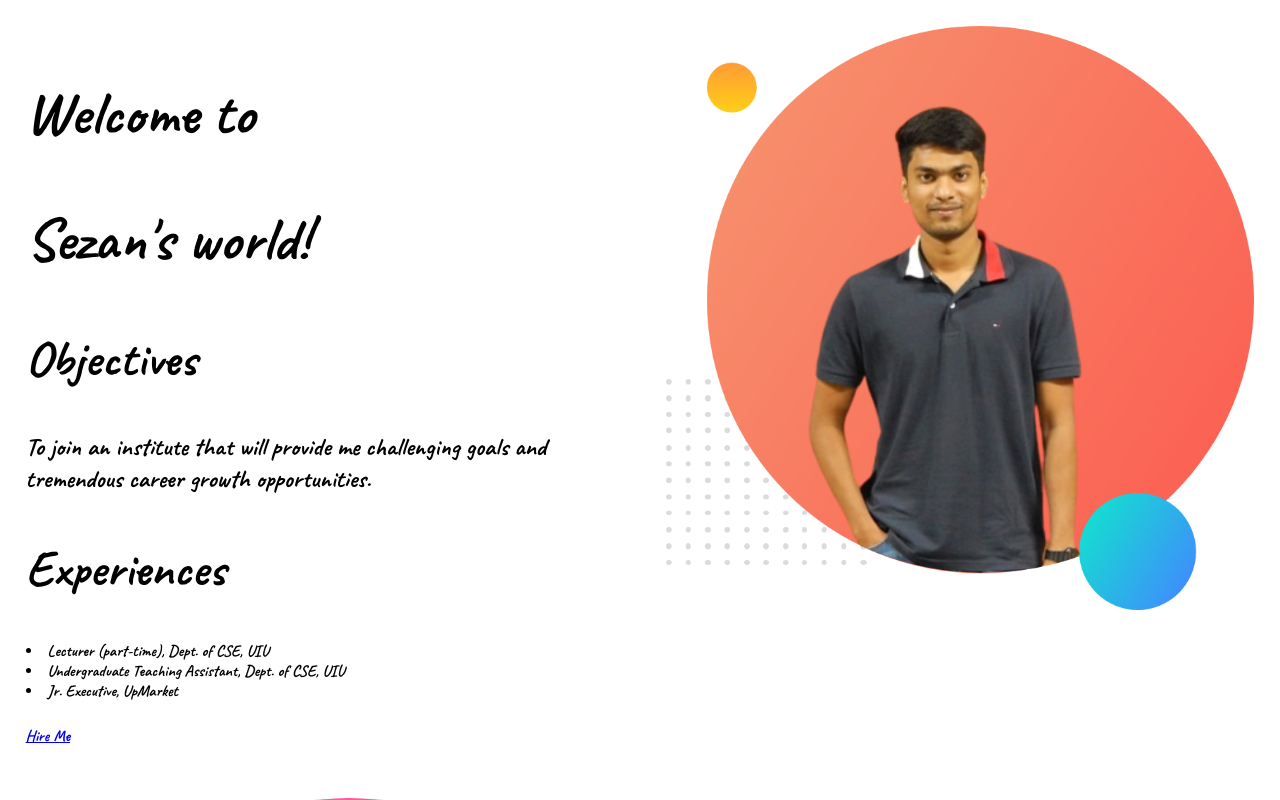
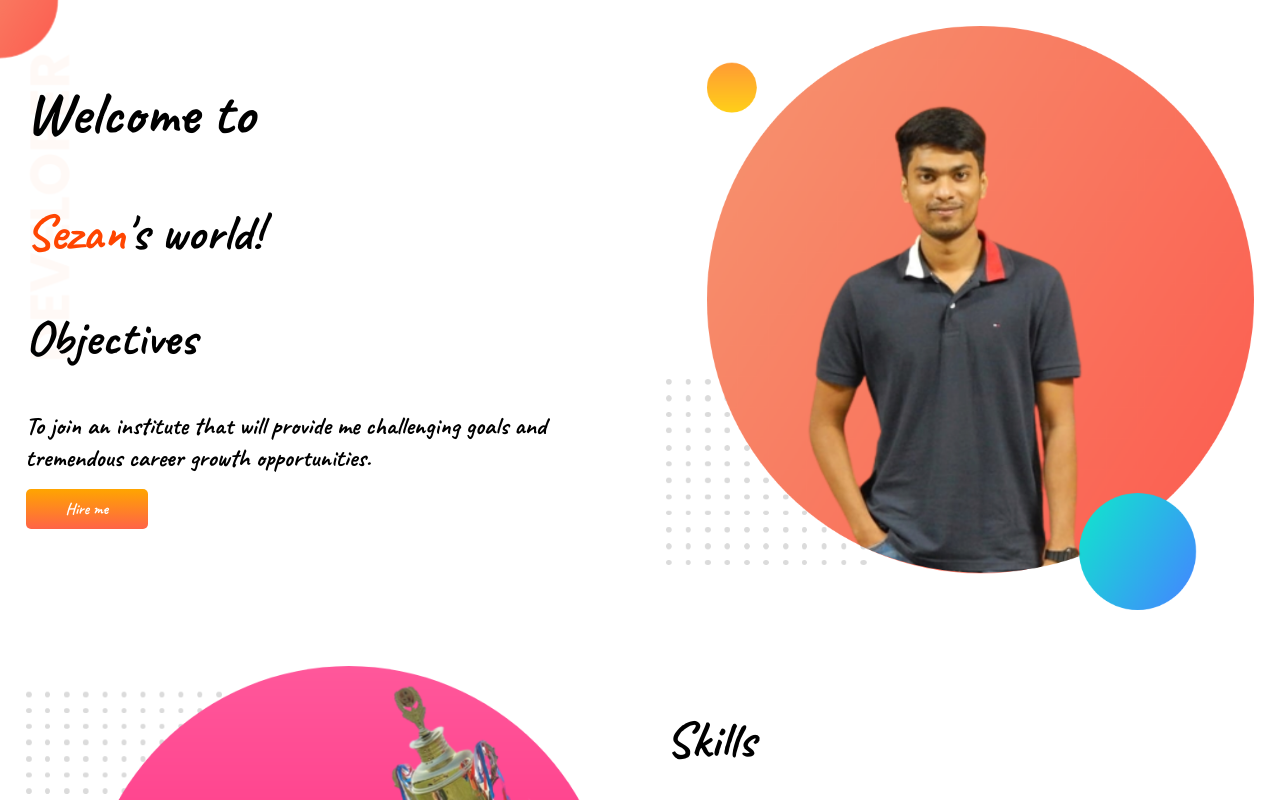
Before and after one commit to md-saikat/Module-4, a plain HTML site: page portfolio/index.html in a window 1280 px wide. Shown: the top 800 px of the page. Drawn offline with Linux system fonts and the light colour scheme.

Commit message:
2nd section

```diff
--- a/portfolio/index.html
+++ b/portfolio/index.html
@@ -12,28 +12,19 @@
 
     <link rel="stylesheet" href="style.css">
 </head>
-<section class="top-section fexible-container">
+<section id="section-1">
     <div class="half-width">
         <h1>Welcome to</h1>
-        <h1><span class="orangered">Sezan</span>'s world!</h1>
+        <h2> <span style="color: orangered;">Sezan</span>'s world!</h2>
 
         <h2>Objectives</h2>
-        <p>To join an institute that will provide me challenging goals and tremendous career growth opportunities.
-        </p>
+        <p>To join an institute that will provide me challenging goals and tremendous career growth opportunities.</p>
 
-        <h2>Experiences</h2>
-        <p>
-            <li>Lecturer (part-time), Dept. of CSE, UIU</li>
-            <li>Undergraduate Teaching Assistant, Dept. of CSE, UIU</li>
-            <li>Jr. Executive, UpMarket</li>
-        </p>
-
-        <a class="link-button" target="_blank" href="https://www.facebook.com/sezan03">Hire Me</a>
-
+        <a class="button" target="_blank" href="https://www.facebook.com/sezan03">Hire me</a>
     </div>
 
     <div class="half-width">
-        <img src="images/dp1.png" alt="">
+        <img src="images/dp1.png" alt="profile picture">
     </div>
 </section>
 
```
